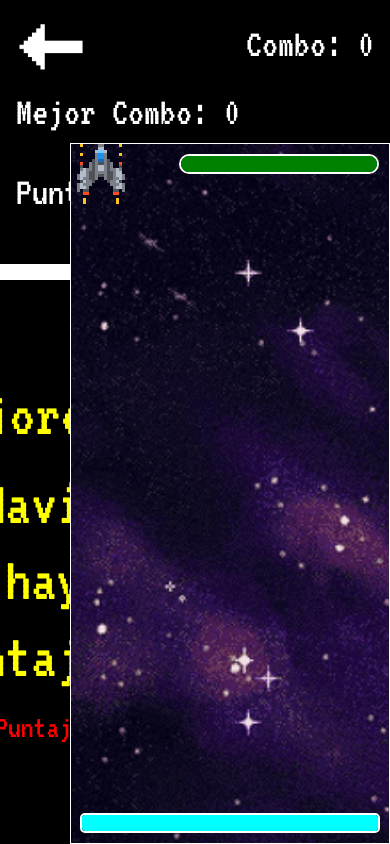
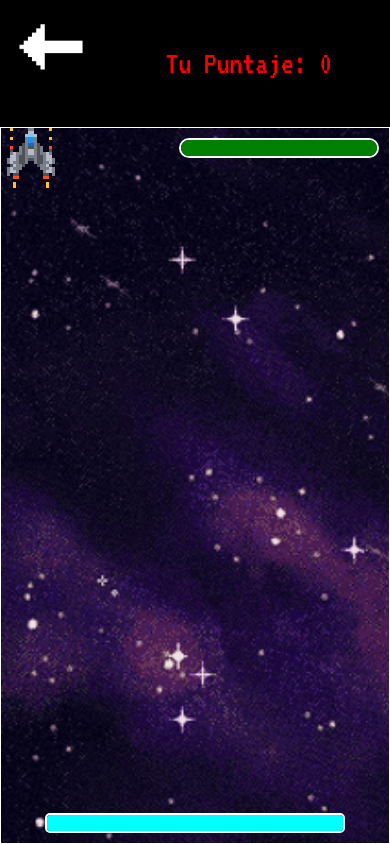
Before and after one commit to RadFix00/Galactic-Vortex, a PHP site: page /html/jugar.php in a window 390 px wide. Run offline with PHP 8.4, Linux system fonts and the light colour scheme; data that the repository does not hold is empty.

Commit message:
Responsive galatic

```diff
--- a/css/game.css
+++ b/css/game.css
@@ -124,3 +124,71 @@ section {
     box-shadow: 0 0 10px rgba(0, 255, 0, 0.5); /* Añade un efecto de brillo */
 
 }
+
+.tabla-puntos{
+    max-width: 16%;
+    display: flex;
+    align-items: center;
+    justify-content: center;
+}
+
+.tabla-puntos h1{
+    font-size: 4em;
+    color: yellow;
+}
+
+.tabla-puntos p{
+    padding: 10px;
+    font-size: 1.5em;
+}
+
+.tabla-puntos h2{
+    color: red;
+}
+
+@media (max-width: 660px) {
+
+    #gameArea {
+        width: 100vw;
+        height: 85vh;
+    }
+
+    #scoreBoard{
+        display: none;
+    }
+
+    .line {
+        border: none;
+        align-items: center;
+    }
+
+    #bestStreakBoard{
+        display: none;
+    }
+
+    #streakBoard{
+        display: none;
+    }
+
+    .tabla-puntos{
+        display:block;
+        align-items:normal;
+        justify-content: center;
+        max-width: 100%;
+    }
+
+    .tabla-puntos h1{
+        display: none;
+    }
+
+    .tabla-puntos p{
+        display: none;
+    }
+
+    .tabla-puntos h2 {
+        position: absolute;
+        right: 30px;
+        color: red;
+    }
+
+}
--- a/html/jugar.php
+++ b/html/jugar.php
@@ -32,26 +32,7 @@
         <link href="https://fonts.googleapis.com/css2?family=VT323&display=swap" rel="stylesheet">
 
         <style>
-        .tabla-puntos{
-            max-width: 16%;
-            display: flex;
-            align-items: center;
-            justify-content: center;
-        }
 
-        .tabla-puntos h1{
-            font-size: 4em;
-            color: yellow;
-        }
-
-        .tabla-puntos p{
-            padding: 10px;
-            font-size: 1.5em;
-        }
-
-        .tabla-puntos h2{
-            color: red;
-        }
         </style>
     </head>
 
@@ -76,7 +57,7 @@
             <div class="tabla-puntos">
                 <ul class="nav flex-column">
                     <li class="nav-item">
-                        <h1 class="p-1 d-inline-block">5 Mejores</h1>
+                        <h1 class="p-1">5 Mejores</h1>
                         <?php if (!empty($mejoresJugadores)): ?>
 
                             <?php foreach ($mejoresJugadores as $posicion => $jugador): ?>
--- a/js/game.js
+++ b/js/game.js
@@ -245,7 +245,7 @@ function gameOver() {
         },
         body: JSON.stringify({
             puntaje: score,
-            mejor_combo: currentStreak,
+            mejor_combo: bestStreak,
             tiempo_vivo: tiempoVivo
         })
     })
```
Also changed, not shown: css/index.css (+44 -42 lines), php/ranking.php (+23 -0 lines).
